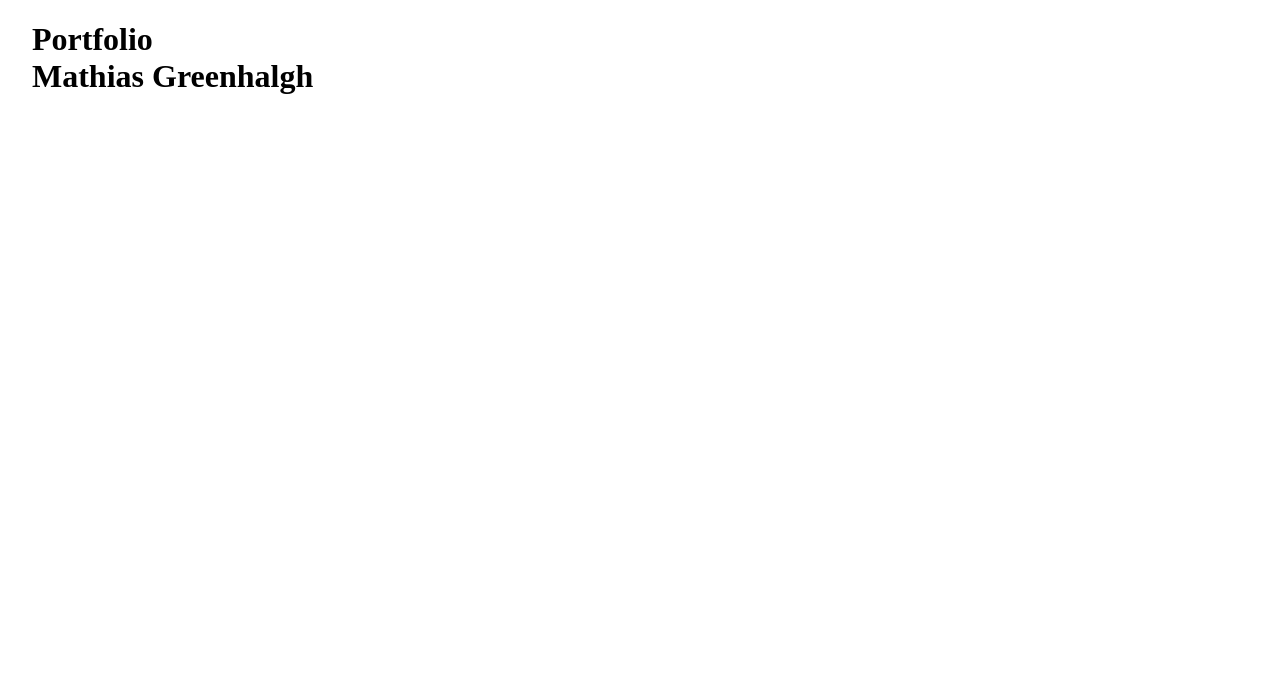
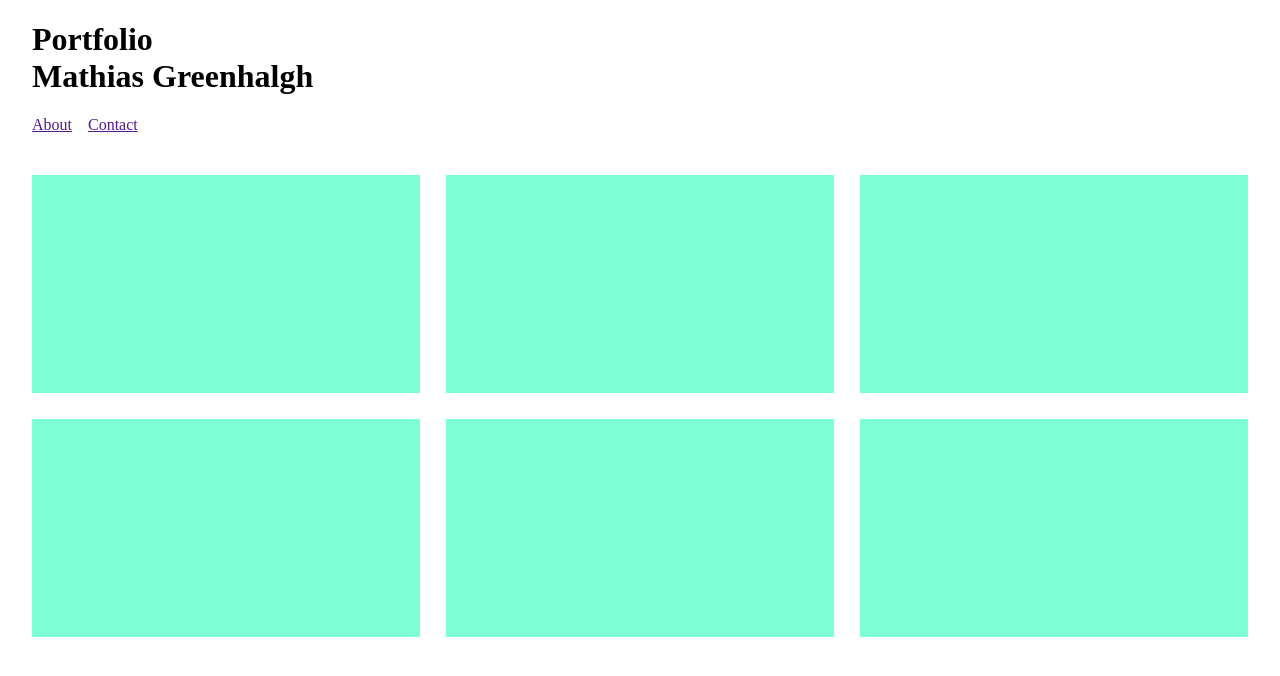
Before and after one commit to Mta-gh/portfolio, a website: page prod/index.html in a window 1280 px wide. Drawn offline with nearby package versions, Linux system fonts and the light colour scheme.

Commit message:
moving cards

```diff
--- a/dev/css/layout/_general.scss
+++ b/dev/css/layout/_general.scss
@@ -5,8 +5,21 @@
     justify-content: center;
     margin: 0 auto;
 }
+img {
+    max-width: 100%;
+}
 
 .main {
     display: grid;
     grid-template-columns: repeat(3, 1fr);
+    gap: 2vw;
 }
+
+
+
+.tilt-card {
+    width: 100%;
+    height: auto;
+    aspect-ratio: 16 / 9;
+    background-color: aquamarine;
+}
--- a/dev/css/layout/_navigation.scss
+++ b/dev/css/layout/_navigation.scss
@@ -0,0 +1,5 @@
+.top-nav {
+    display: flex;
+    gap: 1em;
+    padding-bottom: 5vh;
+}
--- a/dev/js/main.js
+++ b/dev/js/main.js
@@ -23,3 +23,6 @@ document.addEventListener('DOMContentLoaded', () => {
     }
 
 });
+
+
+// Card
--- a/prod/index.html
+++ b/prod/index.html
@@ -6,6 +6,7 @@
     <meta name="viewport" content="width=device-width, initial-scale=1">
     <link rel="icon" type="image/png" href="img/favicon.png">
     <link rel="stylesheet" href="css/styles.min.css">
+
     <title>Portfolio</title>
 </head>
 <body class="home">
@@ -16,14 +17,27 @@
             <span> Mathias Greenhalgh</span>
         </h1>
         <nav class="top-nav">
-            <a href=""></a>
-            <a href=""></a>
-            <a href=""></a>
+            <a href="">About</a>
+            <a href="">Contact</a>
         </nav>
     </header>
     <main class="main">
-
+        <a href="#" class="tilt-card" data-tilt data-tilt-max="10" data-tilt-speed="400" data-tilt-perspective="700">
+        </a>
+        <a href="#" class="tilt-card" data-tilt data-tilt-max="10" data-tilt-speed="400" data-tilt-perspective="700">
+        </a>
+        <a href="#" class="tilt-card" data-tilt data-tilt-max="10" data-tilt-speed="400" data-tilt-perspective="700">
+        </a>
+        <a href="#" class="tilt-card" data-tilt data-tilt-max="10" data-tilt-speed="400" data-tilt-perspective="700">
+        </a>
+        <a href="#" class="tilt-card" data-tilt data-tilt-max="10" data-tilt-speed="400" data-tilt-perspective="700">
+        </a>
+        <a href="#" class="tilt-card" data-tilt data-tilt-max="10" data-tilt-speed="400" data-tilt-perspective="700">
+        </a>
     </main>
 </div>
+<!-- <script src="main.min.js"></script> -->
+
+<script src="https://cdnjs.cloudflare.com/ajax/libs/vanilla-tilt/1.7.2/vanilla-tilt.min.js"></script>
 </body>
 </html>
```
Also changed, not shown: dev/index.html (+18 -4 lines), prod/css/styles.min.css, 1 other file.
